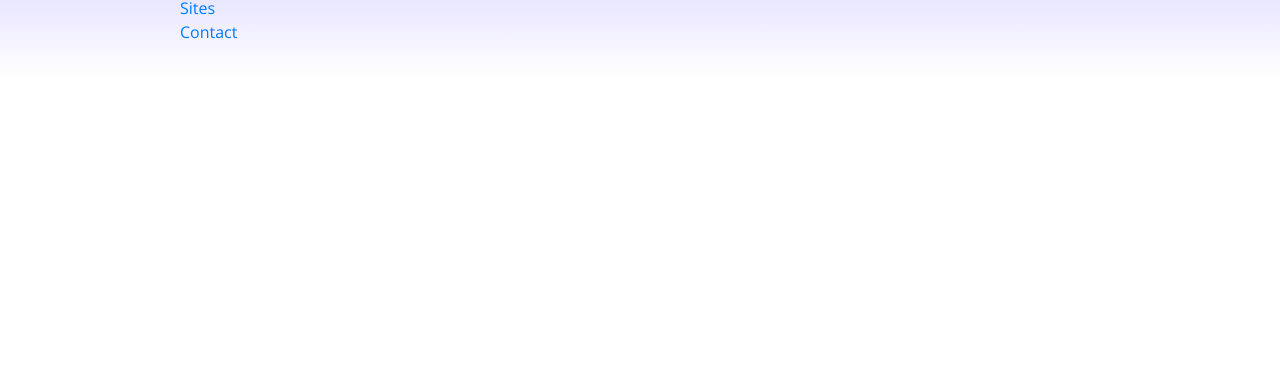
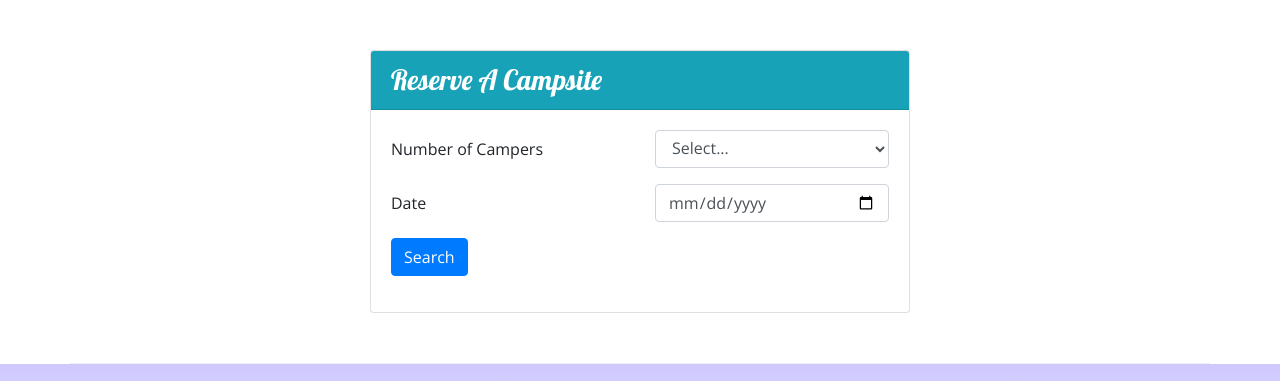
Before and after one commit to jeedeekay/nucampsite, a website: page index.html in a window 1280 px wide. Shown: the part 1153-1534 px from the top of the page. Before the commit the page ends 1233 px from the top, so only its background shows below. Drawn offline with nearby package versions, Linux system fonts and the light colour scheme.

Commit message:
Week 2 Assignment

```diff
--- a/index.html
+++ b/index.html
@@ -29,6 +29,9 @@
                 <div class="col">
                     <h1>NuCamp</h1>
                     <h2>a better way to camp</h2>
+                </div>
+                <div class="col-md-4 col-xl-2 mt-4">
+                    <a class="btn btn-info btn-lg text-nowrap" href="#reserveForm">Reserve Campsite</a>
                 </div>
             </div>
         </div>
@@ -72,8 +75,13 @@
                 <h2>Featured Campsites</h2>
             </div>
             <div class="col">
-                <h3>React Lake Campground</h3>
-                <p class="d-none d-sm-block">Nestled in the foothills of the Chrome Mountains, this campground on the shores of the pristine React Lake is a favorite for fly fishers.</p>
+                <div class="media">
+                    <div class="media-body align-self-center">
+                        <h3>React Lake Campground</h3>
+                        <p class="d-none d-sm-block">Nestled in the foothills of the Chrome Mountains, this campground on the shores of the pristine React Lake is a favorite for fly fishers.</p>
+                    </div>
+                    <img class="d-flex ml-3 img-thumbnail" src="./img/react-lake-thumb.jpg" alt="React Lake">
+                </div>
             </div>
         </div>
 
@@ -87,6 +95,42 @@
                     <div class="media-body align-self-center">
                         <h3>Bootstrap Outfitters</h3>
                         <p class="d-none d-sm-block">Bootstrap Outfitters supplies you with gear you need at prices you can't beat.</p>
+                    </div>
+                </div>
+            </div>
+        </div>
+        <div class="row row-content">
+            <div class="col-md-8 col-lg-6 mx-auto">
+                <div class="card">
+                    <h3 class="card-header bg-info text-white">Reserve A Campsite</h3>
+                    <div class="card-body">
+                        <form id="reserveForm" action="">
+                            <div class="row form-group">
+                                <label class="col-sm-6 col-form-label" for="numCampers">Number of Campers</label>
+                                <div class="col-sm-6">
+                                    <select class="form-control" name="numCampers" id="numCampers">
+                                        <option value="">Select...</option>
+                                        <option value="">1</option>
+                                        <option value="">2</option>
+                                        <option value="">3</option>
+                                        <option value="">4</option>
+                                        <option value="">5</option>
+                                        <option value="">6</option>
+                                    </select>
+                                </div>
+                            </div>
+                            <div class="row form-group">
+                                <label class="col-sm-6 col-form-label" for="date">Date</label>
+                                <div class="col-sm-6">
+                                    <input class="form-control" type="date" id="date" name="date">
+                                </div>
+                            </div>
+                            <div class="row form-group">
+                                <div class="col">
+                                    <button class="btn btn-primary" type="submit">Search</button>
+                                </div>
+                            </div>
+                        </form>
                     </div>
                 </div>
             </div>
```
